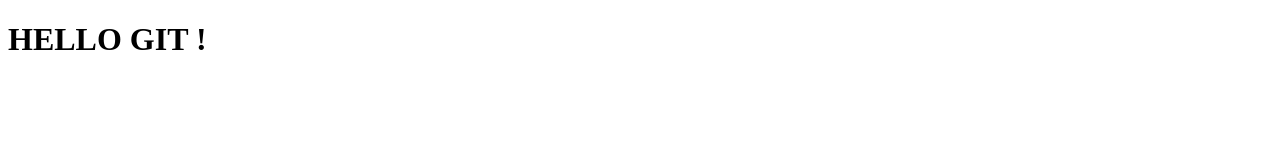
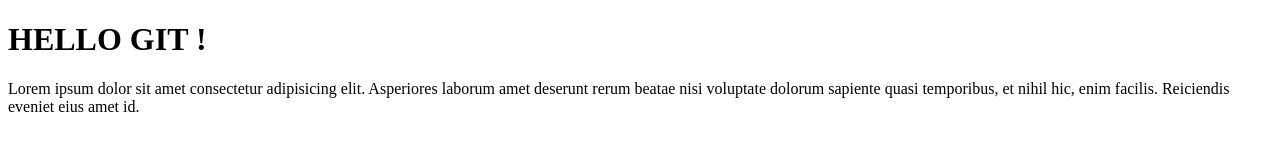
Before and after one commit to Krzysko94/GIT-course, a plain HTML site: page index.html in a window 1280 px wide. Drawn offline with Linux system fonts and the light colour scheme.

Commit message:
added paragraph into index. html

```diff
--- a/index.html
+++ b/index.html
@@ -8,5 +8,7 @@
 </head>
 <body>
     <h1>HELLO GIT !</h1>
+    <p>Lorem ipsum dolor sit amet consectetur adipisicing elit. Asperiores laborum amet deserunt rerum beatae nisi voluptate dolorum sapiente quasi temporibus, et nihil hic, enim facilis. Reiciendis eveniet eius amet id.    </p>
+</p>
 </body>
 </html>
```
